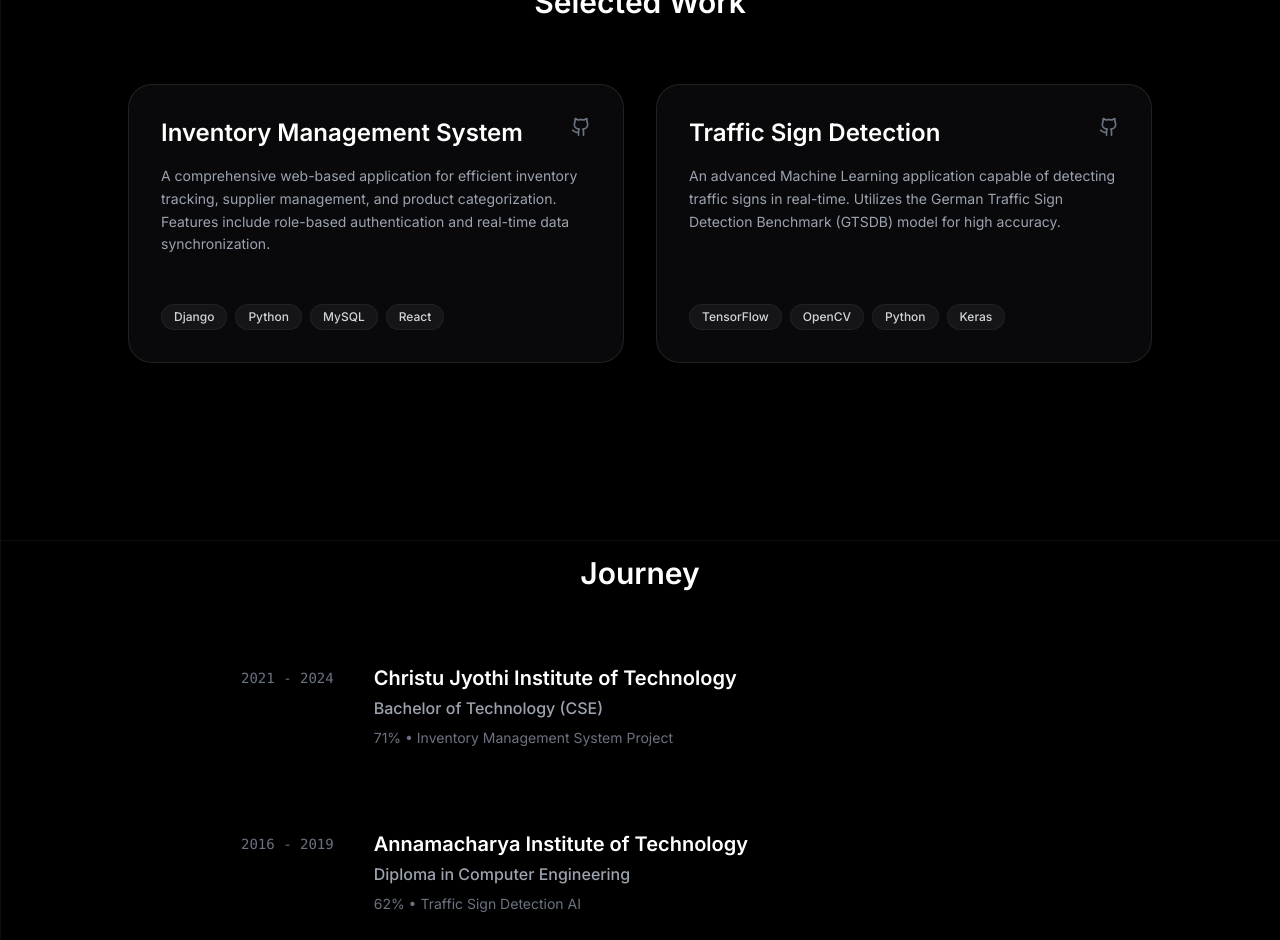
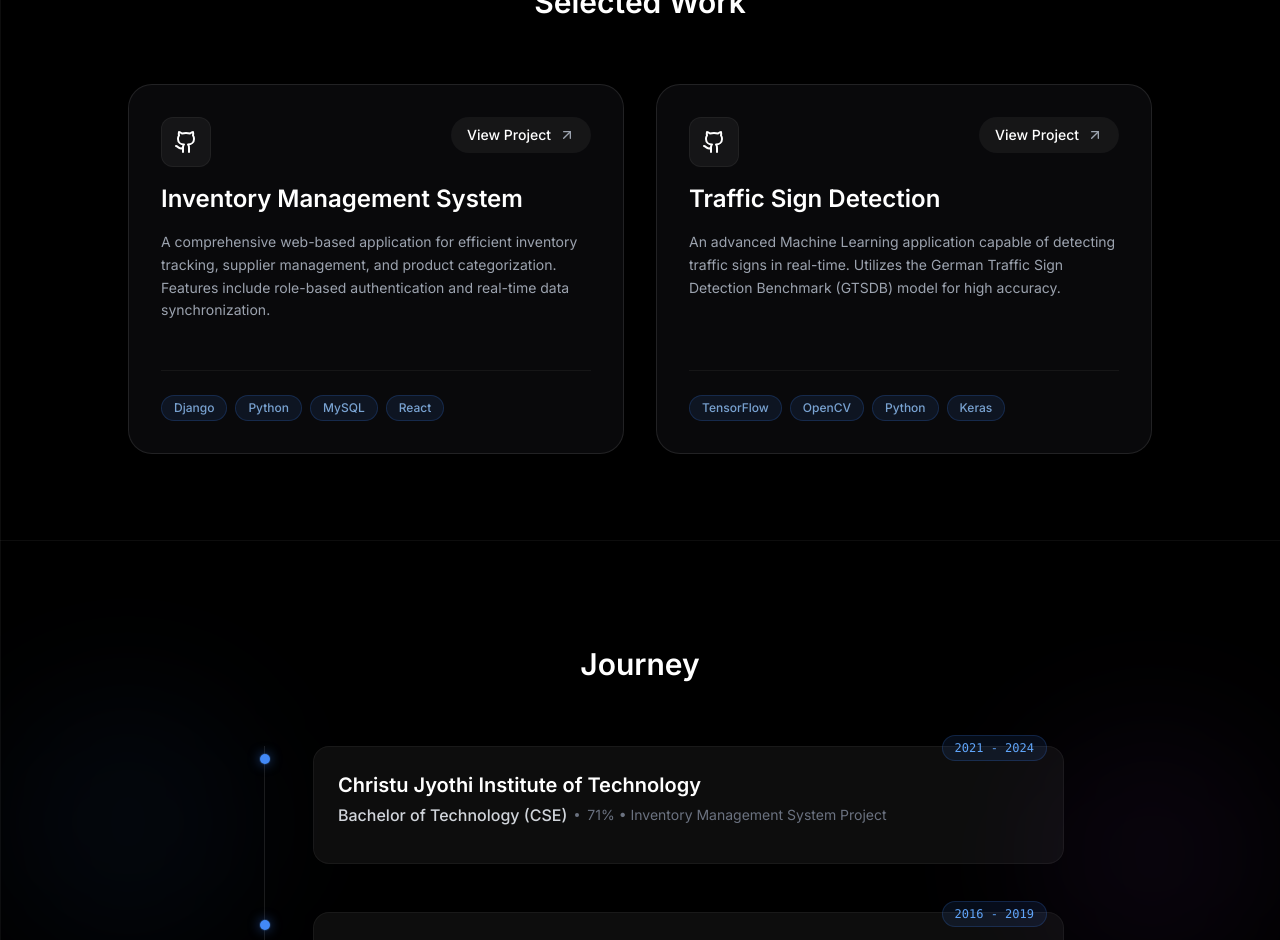
Before and after one commit to Pariseashishbannu/portfolio, a React (Vite) app: page / in a window 1280 px wide. Shown: the part 1860-2800 px from the top of the page. Built offline with nearby package versions, Linux system fonts and the light colour scheme.

Commit message:
react to nxtjs conversion

```diff
--- a/src/components/Experience.jsx
+++ b/src/components/Experience.jsx
@@ -17,20 +17,51 @@ const Experience = () => {
     ];
 
     return (
-        <section id="experience" className="py-24">
+        <section id="experience" className="py-24 relative overflow-hidden">
+            {/* Background Elements */}
+            <div className="absolute top-1/4 left-0 w-64 h-64 bg-blue-500/5 rounded-full blur-3xl -z-10" />
+            <div className="absolute bottom-1/4 right-0 w-64 h-64 bg-purple-500/5 rounded-full blur-3xl -z-10" />
+
             <div className="container mx-auto px-6 max-w-4xl">
-                <h2 className="text-3xl font-bold text-white mb-12 text-center">Journey</h2>
+                <motion.h2
+                    initial={{ opacity: 0, y: 20 }}
+                    whileInView={{ opacity: 1, y: 0 }}
+                    viewport={{ once: true }}
+                    className="text-3xl font-bold text-white mb-16 text-center"
+                >
+                    Journey
+                </motion.h2>
 
-                <div className="space-y-8">
+                <div className="relative border-l border-white/10 ml-4 md:ml-12 space-y-12">
                     {education.map((item, index) => (
-                        <div key={index} className="group flex flex-col md:flex-row gap-4 md:gap-10 items-start p-6 rounded-2xl hover:bg-white/5 transition-colors border border-transparent hover:border-white/5">
-                            <span className="text-gray-500 text-sm font-mono pt-1 whitespace-nowrap">{item.period}</span>
-                            <div>
-                                <h3 className="text-xl font-bold text-white mb-1">{item.institution}</h3>
-                                <p className="text-gray-400 font-medium mb-2">{item.degree}</p>
-                                <p className="text-gray-500 text-sm">{item.details}</p>
+                        <motion.div
+                            key={index}
+                            initial={{ opacity: 0, x: -20 }}
+                            whileInView={{ opacity: 1, x: 0 }}
+                            viewport={{ once: true }}
+                            transition={{ delay: index * 0.1 }}
+                            className="relative pl-8 md:pl-12"
+                        >
+                            {/* Timeline Node */}
+                            <div className="absolute -left-[5px] top-2 w-2.5 h-2.5 rounded-full bg-blue-500 shadow-[0_0_12px_rgba(59,130,246,0.6)]">
+                                <div className="absolute inset-0 rounded-full bg-blue-400 animate-ping opacity-25" />
                             </div>
-                        </div>
+
+                            <div className="group relative p-6 rounded-2xl bg-white/5 border border-white/5 hover:border-white/10 transition-colors">
+                                <span className="absolute -top-3 right-4 px-3 py-1 text-xs font-mono text-blue-400 bg-blue-500/10 rounded-full border border-blue-500/20">
+                                    {item.period}
+                                </span>
+
+                                <h3 className="text-xl font-bold text-white mb-1 group-hover:text-blue-400 transition-colors">
+                                    {item.institution}
+                                </h3>
+                                <div className="flex flex-col md:flex-row md:items-center gap-2 mb-3">
+                                    <p className="text-gray-300 font-medium">{item.degree}</p>
+                                    <span className="hidden md:block w-1 h-1 rounded-full bg-gray-500" />
+                                    <p className="text-gray-500 text-sm">{item.details}</p>
+                                </div>
+                            </div>
+                        </motion.div>
                     ))}
                 </div>
             </div>
--- a/src/components/GravitySkills.jsx
+++ b/src/components/GravitySkills.jsx
@@ -39,6 +39,7 @@ const GravitySkills = () => {
         const Runner = Matter.Runner;
 
         const engine = Engine.create();
+        engine.gravity.y = 0; // Zero gravity
         engineRef.current = engine;
 
         const width = sceneRef.current.clientWidth;
@@ -60,33 +61,44 @@ const GravitySkills = () => {
         // Scale bodies based on container width
         const scale = width < 500 ? 0.6 : 0.8;
 
-        const ground = Bodies.rectangle(width / 2, height + 20, width, 40, {
+        const wallOptions = {
             isStatic: true,
-            render: { fillStyle: "transparent" }
-        });
-        const wallLeft = Bodies.rectangle(-20, height / 2, 40, height, { isStatic: true, render: { fillStyle: "transparent" } });
-        const wallRight = Bodies.rectangle(width + 20, height / 2, 40, height, { isStatic: true, render: { fillStyle: "transparent" } });
+            render: { fillStyle: "transparent" },
+            restitution: 1 // Bouncy walls
+        };
 
-        World.add(engine.world, [ground, wallLeft, wallRight]);
+        const ground = Bodies.rectangle(width / 2, height + 20, width, 40, wallOptions);
+        const roof = Bodies.rectangle(width / 2, -20, width, 40, wallOptions);
+        const wallLeft = Bodies.rectangle(-20, height / 2, 40, height, wallOptions);
+        const wallRight = Bodies.rectangle(width + 20, height / 2, 40, height, wallOptions);
+
+        World.add(engine.world, [ground, roof, wallLeft, wallRight]);
 
         // Create random bodies
         skills.forEach((skill, i) => {
             const x = Math.random() * (width - 100) + 50;
-            const y = -Math.random() * 500 - 100;
+            const y = Math.random() * (height - 100) + 50;
 
             const bodyWidth = skill.length * 12 * scale + 30;
             const bodyHeight = 40 * scale;
 
             const body = Bodies.rectangle(x, y, bodyWidth, bodyHeight, {
                 chamfer: { radius: 20 * scale },
-                restitution: 0.5,
-                friction: 0.3,
+                restitution: 0.9, // Bouncy
+                friction: 0,
+                frictionAir: 0.001, // Very low air resistance
                 render: {
                     fillStyle: "#27272a", // Zinc-800
                     strokeStyle: "#3f3f46", // Zinc-700
                     lineWidth: 1,
                 },
                 label: skill
+            });
+
+            // Initial random push
+            Matter.Body.setVelocity(body, {
+                x: (Math.random() - 0.5) * 5,
+                y: (Math.random() - 0.5) * 5
             });
 
             World.add(engine.world, body);
--- a/src/components/Projects.jsx
+++ b/src/components/Projects.jsx
@@ -19,35 +19,62 @@ const Projects = () => {
     ];
 
     return (
-        <section id="projects" className="py-24">
+        <section id="projects" className="py-24 relative">
             <div className="container mx-auto px-6">
-                <h2 className="text-3xl font-bold text-white mb-16 text-center">Selected Work</h2>
+                <motion.h2
+                    initial={{ opacity: 0, y: 20 }}
+                    whileInView={{ opacity: 1, y: 0 }}
+                    viewport={{ once: true }}
+                    className="text-3xl font-bold text-white mb-16 text-center"
+                >
+                    Selected Work
+                </motion.h2>
 
                 <div className="grid grid-cols-1 md:grid-cols-2 gap-8 max-w-5xl mx-auto">
                     {projects.map((project, index) => (
-                        <SpotlightCard key={index}>
+                        <motion.div
+                            key={index}
+                            initial={{ opacity: 0, y: 20 }}
+                            whileInView={{ opacity: 1, y: 0 }}
+                            viewport={{ once: true }}
+                            transition={{ delay: index * 0.1 }}
+                        >
+                            <SpotlightCard className="h-full">
                                 <div className="relative h-full p-8 flex flex-col z-20">
                                     <div className="mb-6">
                                         <div className="flex justify-between items-start mb-4">
-                                        <h3 className="text-2xl font-bold text-white">{project.title}</h3>
-                                        <a href={project.link} className="text-gray-500 hover:text-white transition-colors">
-                                            <Github size={20} />
+                                            <div className="p-3 rounded-xl bg-white/5 border border-white/5">
+                                                <Github size={24} className="text-white" />
+                                            </div>
+                                            <a
+                                                href={project.link}
+                                                className="group/link flex items-center gap-2 px-4 py-2 rounded-full bg-white/5 hover:bg-white/10 transition-colors text-sm font-medium text-white"
+                                            >
+                                                View Project
+                                                <ArrowUpRight size={16} className="text-gray-400 group-hover/link:text-white group-hover/link:translate-x-0.5 group-hover/link:-translate-y-0.5 transition-all" />
                                             </a>
                                         </div>
+
+                                        <h3 className="text-2xl font-bold text-white mb-4 group-hover/spotlight:text-blue-400 transition-colors">
+                                            {project.title}
+                                        </h3>
                                         <p className="text-gray-400 leading-relaxed text-sm mb-6">
                                             {project.description}
                                         </p>
                                     </div>
 
-                                <div className="mt-auto flex flex-wrap gap-2">
+                                    <div className="mt-auto pt-6 border-t border-white/5">
+                                        <div className="flex flex-wrap gap-2">
                                             {project.tags.map(tag => (
-                                        <span key={tag} className="px-3 py-1 text-xs font-medium text-gray-300 bg-white/5 rounded-full border border-white/5">
+                                                <span key={tag} className="px-3 py-1 text-xs font-medium text-blue-300/80 bg-blue-500/10 rounded-full border border-blue-500/20">
                                                     {tag}
                                                 </span>
                                             ))}
                                         </div>
                                     </div>
+                                </div>
                             </SpotlightCard>
+                        </motion.div>
                     ))}
                 </div>
             </div>
```
Lines whose indentation alone changed are shown as unchanged.
